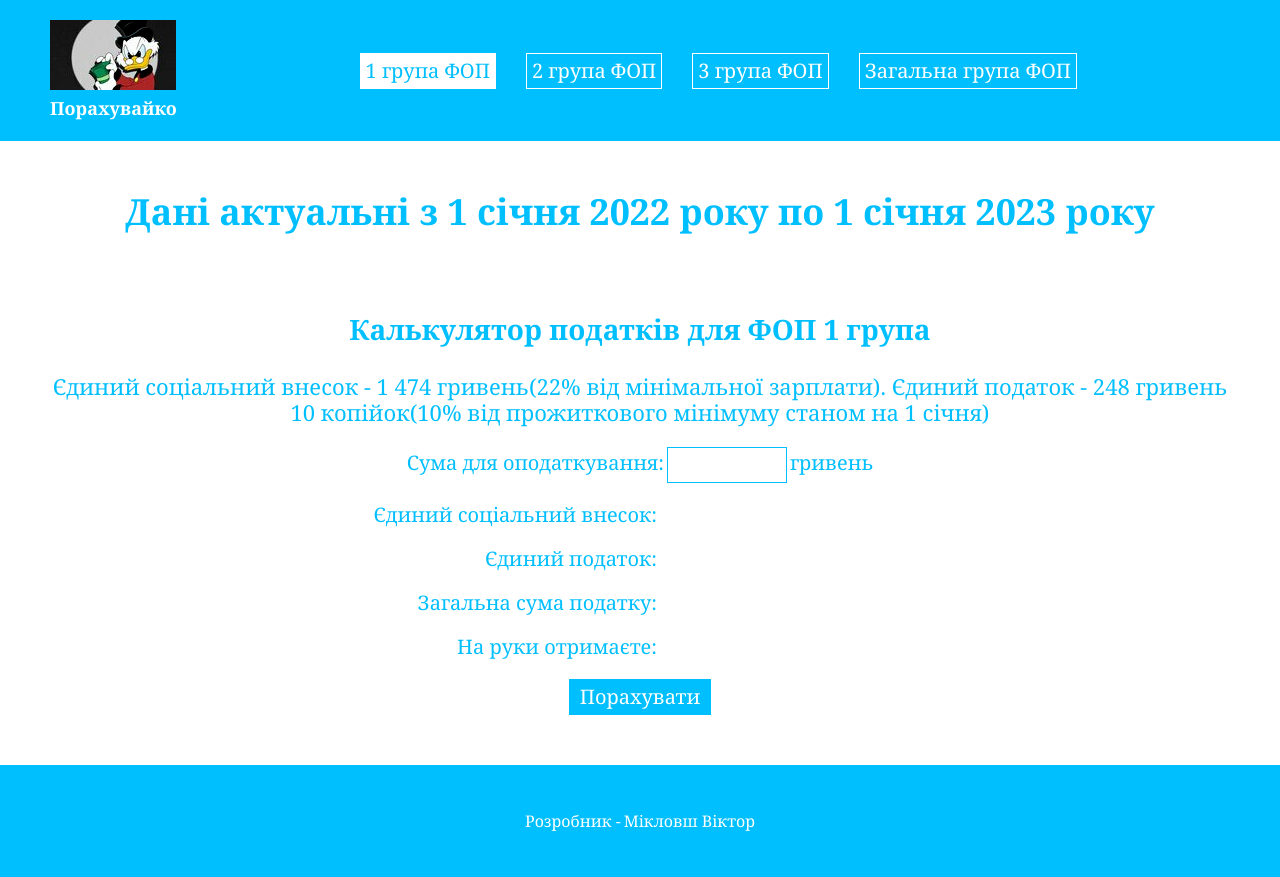
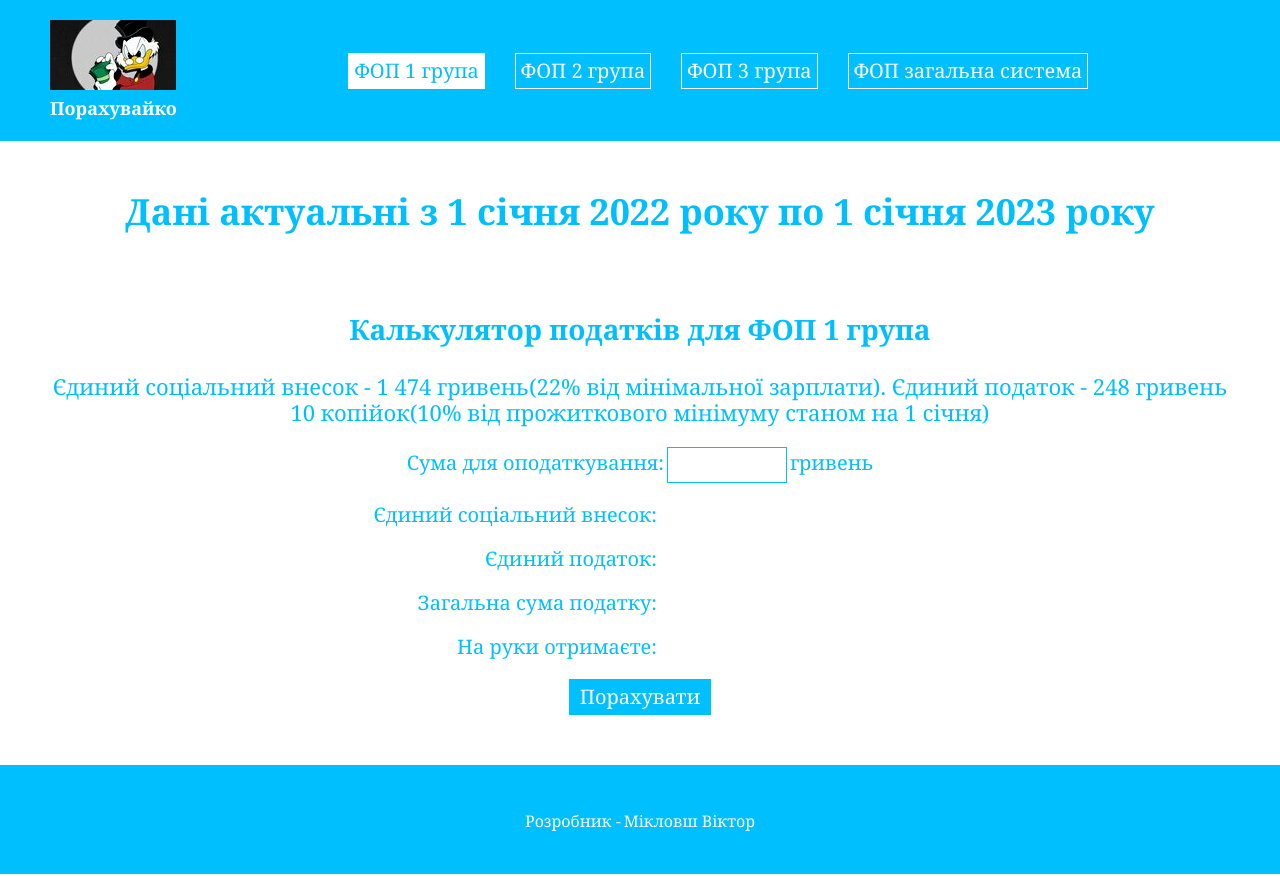
Before and after one commit to Miklovsh/porahuvayko, a React (Create React App) app: page / in a window 1280 px wide. Built offline with nearby package versions, Linux system fonts and the light colour scheme.

Commit message:
added ability to switch between groups

```diff
--- a/src/App.css
+++ b/src/App.css
@@ -93,7 +93,11 @@ margin-right: auto;
 .main__content{
 text-align: center;
 margin-top: 80px;
+display: none;
+}
 
+.main__content-active{
+  display: block;
 }
 
 .main__content-title{
@@ -151,7 +155,7 @@ margin-top: 80px;
   margin-top: 30px;
   background-color: #00BFFF;
   padding-top: 30px;
-  padding-bottom: 30px;
+  padding-bottom: 27px;
 }
 
 .footer__developer-label{
@@ -178,7 +182,3 @@ margin-top: 80px;
 .footer__developer-name:hover{
   text-decoration: underline;
 }
-
-.hide{
-  display: none;
-}
--- a/src/App.js
+++ b/src/App.js
@@ -1,8 +1,15 @@
-import React from 'react';
+import React, { useState } from 'react';
 import logo from './logo.svg';
 import './App.css';
 
 function App() {
+
+  const [toggleState, setToggleState] = useState(1);
+
+  function toggleButton(index) {
+    setToggleState(index);
+  }
+
   return (
     <div className="App">
       <header className="header">
@@ -13,10 +20,10 @@ function App() {
               <h1 className="header__title">Порахувайко</h1>
             </div>
             <div className='header__input-box'>
-            <input className="header__input-group header__input-active" type="button" value="1 група ФОП" />
-          <input className="header__input-group" type="button" value="2 група ФОП" />
-          <input className="header__input-group" type="button" value="3 група ФОП" />
-          <input className="header__input-group" type="button" value="Загальна група ФОП" />
+              <input className={toggleState === 1 ? "header__input-group header__input-active" : "header__input-group"} type="button" onClick={() => toggleButton(1)} value="ФОП 1 група" />
+              <input className={toggleState === 2 ? "header__input-group header__input-active" : "header__input-group"} type="button" onClick={() => toggleButton(2)} value="ФОП 2 група" />
+              <input className={toggleState === 3 ? "header__input-group header__input-active" : "header__input-group"} type="button" onClick={() => toggleButton(3)} value="ФОП 3 група" />
+              <input className={toggleState === 4 ? "header__input-group header__input-active" : "header__input-group"} type="button" onClick={() => toggleButton(4)} value="ФОП загальна система" />
             </div>
           </div>
         </div>
@@ -24,7 +31,7 @@ function App() {
       <main className='main'>
         <div className='main__container'>
           <h2 className="main__info">Дані актуальні з 1 січня 2022 року по 1 січня 2023 року</h2>
-          <div className='main__content'>
+          <div className={toggleState === 1 ? "main__content main__content-active" : "main__content"}>
             <h3 className='main__content-title'>Калькулятор податків для ФОП 1 група</h3>
             <p className='main__content-description'>Єдиний соціальний внесок - 1 474 гривень(22% від мінімальної зарплати). Єдиний податок - 248 гривень 10 копійок(10% від прожиткового мінімуму станом на 1 січня)</p>
             <label className='main__content-label'>Сума для оподаткування:</label><input className='main__content-input' type="text" name='first-group' /><label className='main__content-value'>гривень</label>
@@ -36,7 +43,7 @@ function App() {
               <input className='main__content-btn' type="button" value="Порахувати" />
             </div>
           </div>
-          <div className='main__content hide'>
+          <div className={toggleState === 2 ? "main__content main__content-active" : "main__content"}>
             <h3 className='main__content-title'>Калькулятор податків для ФОП 2 група</h3>
             <p className='main__content-description'>Єдиний соціальний внесок - 1 474 гривень(22% від мінімальної зарплати). Єдиний податок - 1 300 гривень(20% від мінімальної зарплати станом на 1 січня)</p>
             <label className='main__content-label'>Сума для оподаткування:</label><input className='main__content-input' type="text" name='second-group' /><label className='main__content-value'>гривень</label>
@@ -48,7 +55,7 @@ function App() {
               <input className='main__content-btn' type="button" value="Порахувати" />
             </div>
           </div>
-          <div className='main__content hide'>
+          <div className={toggleState === 3 ? "main__content main__content-active" : "main__content"}>
             <h3 className='main__content-title'>Калькулятор податків для ФОП 3 група без ПДВ</h3>
             <p className='main__content-description'>Єдиний соціальний внесок - 1 474 гривень(22% від мінімальної зарплати). Єдиний податок - 5% від доходу або 3% + ПДВ</p>
             <label className='main__content-label'>Сума для оподаткування:</label><input className='main__content-input' type="text" name='three-group' /><label className='main__content-value'>гривень</label>
@@ -60,7 +67,7 @@ function App() {
               <input className='main__content-btn' type="button" value="Порахувати" />
             </div>
           </div>
-          <div className='main__content hide'>
+          <div className={toggleState === 4 ? "main__content main__content-active" : "main__content"}>
             <h3 className='main__content-title'>Калькулятор податків для ФОПів які на загальній системі оподаткуванню</h3>
             <p className='main__content-description'>Єдиний соціальний внесок - 22%. Єдиний податок - 18%. Військовий збір - 1.5%</p>
             <label className='main__content-label'>Сума для оподаткування:</label><input className='main__content-input' type="text" name='general-group' /><label className='main__content-value'>гривень</label>
```
Lines whose indentation alone changed are shown as unchanged.
